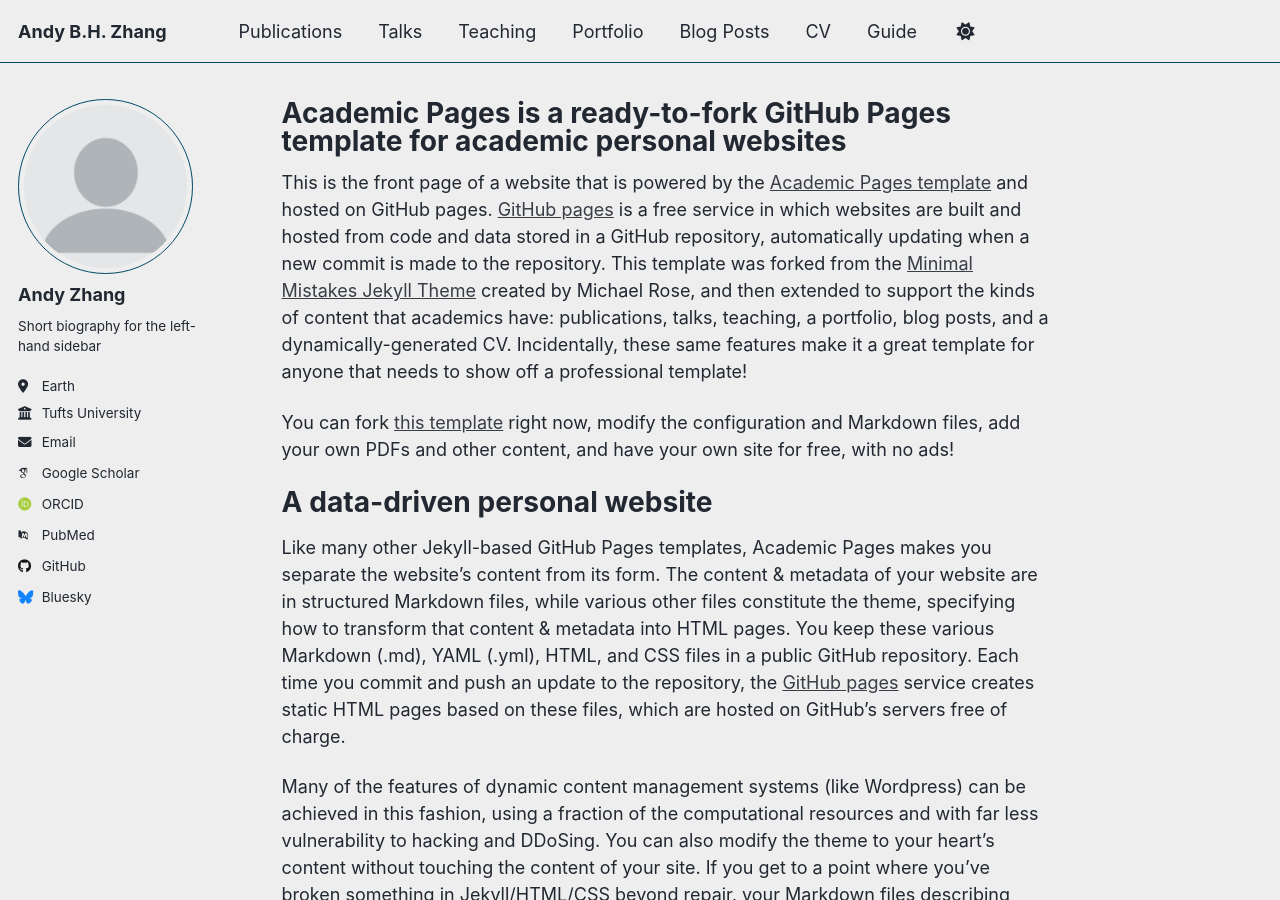
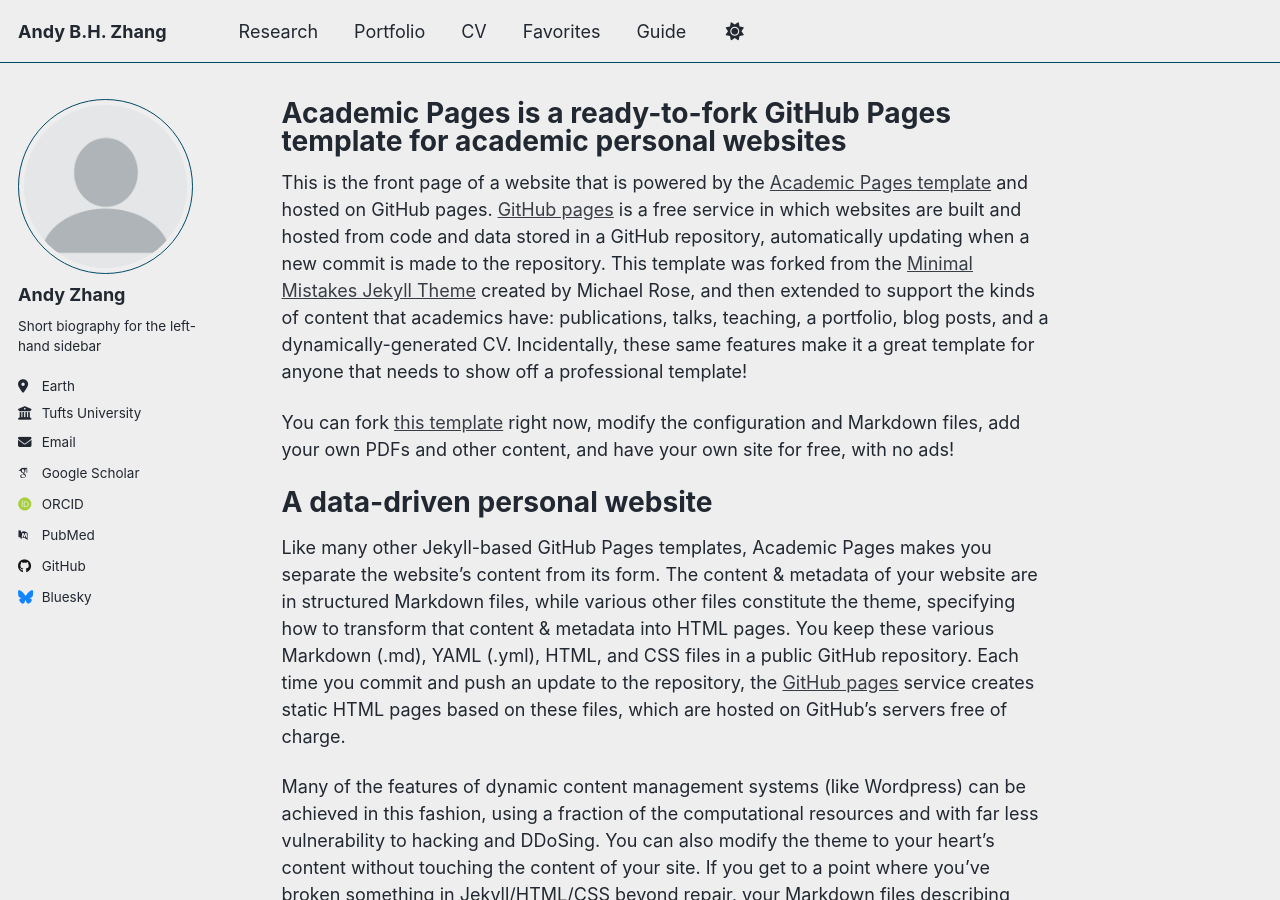
Before and after one commit to 22AZhang/AndyBHZhang.github.io, a Jekyll site: the page built from _pages/about.md, in a window 1280 px wide and 900 px high. Built offline with Jekyll 4.4.1, drawn with Linux system fonts in a browser that asks for light colours; some web fonts are replaced; a script that is not in the unit is left out.

Commit message:
Update navigation.yml

```diff
--- a/_data/navigation.yml
+++ b/_data/navigation.yml
@@ -8,23 +8,17 @@
 #      Markdown formatted page while the second is generated using JSON.
 
 main:
-  - title: "Publications"
-    url: /publications/
-
-  - title: "Talks"
-    url: /talks/
-
-  - title: "Teaching"
-    url: /teaching/
+  - title: "Research"
+    url: /research/
 
   - title: "Portfolio"
     url: /portfolio/
 
-  - title: "Blog Posts"
-    url: /year-archive/
-
   - title: "CV"
     url: /cv/
+
+  - title: "Favorites"
+    url: /favorites/
 
   # - title: "CV"
   #   url: /cv-json/
```
